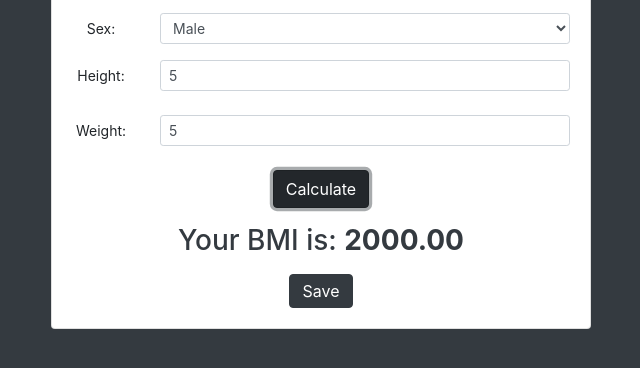
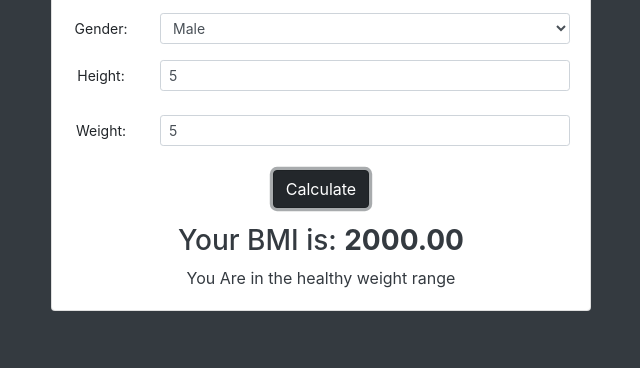
Before and after one commit to IdoGo15/BMI-Calculator, a plain HTML site: page index.html in a window 1280 px wide. Both pictures are taken after typing "5", "5" into the empty fields and a click on the input "Calculate". Shown: the part 120-488 px from the top of the page, without its empty margins (319-959 px from the left). Drawn offline with nearby package versions, Linux system fonts and the light colour scheme.

Commit message:
deleted save button (now the values saves Automatically) and added range status

```diff
--- a/app.js
+++ b/app.js
@@ -4,17 +4,16 @@ let weight = document.getElementById('weight');
 let bmi = document.getElementById('final-result');
 let form = document.getElementById('bmi-form');
 let container = document.querySelector('.container');
+let bmiStatus = document.getElementById('bmiStatus');
 
 // Checks if there is already data in local storage
 if(localStorage.getItem('sex') != null){
-  console.log('local');
   sex.value = localStorage.getItem('sex');
   height.value = localStorage.getItem('height');
   weight.value = localStorage.getItem('weight');
 }
 
 // Events
-container.addEventListener('click', saveToLocalStorage);
 
 form.addEventListener('submit', function(e){
 
@@ -35,10 +34,17 @@ function calculateBMI (e) {
     final = final.toFixed(2);
      // Initialize results
     bmi.textContent = final;
+    // Initialize range status
+    if (final < 18.5) { bmiStatus.textContent = 'You are in the underweight range'; }
+    else if (18.5 < final < 25) { bmiStatus.textContent = 'You Are in the healthy weight range'; }
+    else if (25 < final < 29.9) { bmiStatus.textContent = 'You are in the overweight range'; }
+    else if (30 < final) { bmiStatus.textContent = 'You are in the obese range'; }
+
     //Hide loader
     document.getElementById('loading').style.display = 'none';
     // Show results
     document.getElementById('results').style.display = 'block';
+    saveToLocalStorage();
   }
 
   else {
@@ -71,14 +77,10 @@ function calculateBMI (e) {
     document.querySelector('.alert').remove();
   }
 
-
-
   // Save to local storage
-  function saveToLocalStorage (e) {
-    if (e.target.classList.contains('save')){
+  function saveToLocalStorage () {
       localStorage.clear();
       localStorage.setItem('sex', sex.value);
       localStorage.setItem('height', height.value);
       localStorage.setItem('weight', weight.value);
-    }
   }
--- a/index.html
+++ b/index.html
@@ -15,7 +15,7 @@
             <h1 class="heading mb-3">BMI Calculator</h1>
             <form id="bmi-form">
               <div class="form-group row">
-                <label class="col-sm-2 col-form-label col-form-label-sm">Sex:</label>
+                <label class="col-sm-2 col-form-label col-form-label-sm">Gender:</label>
                 <div class="col-sm-10">
                   <select id="sex" class="form-control form-control-sm">
                     <option value="male">Male</option>
@@ -48,7 +48,7 @@
             <!-- Results -->
             <div id="results" class="text-center text-dark">
               <h3>Your BMI is: <span id="final-result" class="font-weight-bold">48</span></h3>
-              <button class="btn btn-dark mt-2 py-1 save">Save</button>
+              <span id="bmiStatus"></span>
             </div>
 
           </div>
```
